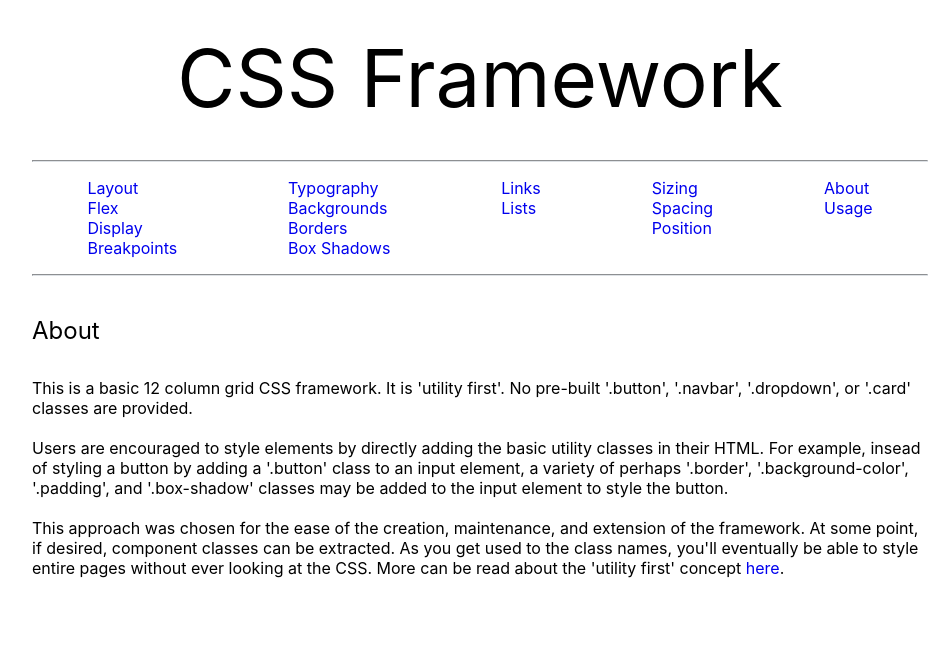
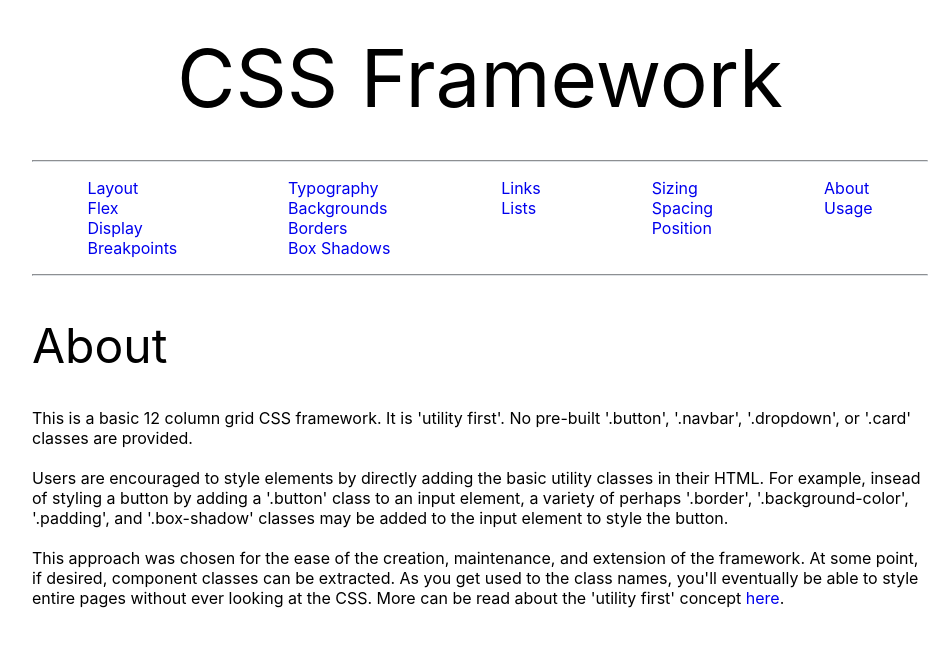
Before and after one commit to esteban90-dev/css-framework-site, a Jekyll site: the page built from index.html, in a window 1280 px wide. Shown: the top 647 px of the page, without its empty margins (160-1111 px from the left). Built offline with Jekyll 4.4.1, drawn with Linux system fonts in a browser that asks for light colours.

Commit message:
increase heading size

```diff
--- a/index.html
+++ b/index.html
@@ -3,7 +3,7 @@ layout: default
 title: About
 ---
 
-<h4 class="mb-4 mt-4">About</h4>
+<h2 class="mb-4 mt-4">About</h2>
           <p>This is a basic 12 column grid CSS framework.  It is 'utility first'.  No pre-built '.button', '.navbar', '.dropdown', or '.card' classes are provided.</p><br>
           <p>Users are encouraged to style elements by directly adding the basic utility classes in their HTML.  For example, insead of styling a button by adding a '.button' class to an input element, a variety of perhaps '.border', '.background-color', '.padding', and '.box-shadow' classes may be added to the input element to style the button.</p><br>
           <p>This approach was chosen for the ease of the creation, maintenance, and extension of the framework.  At some point, if desired, component classes can be extracted.  As you get used to the class names, you'll eventually be able to style entire pages without ever looking at the CSS.  More can be read about the 'utility first' concept <a href="https://tailwindcss.com/docs/utility-first#maintainability-concerns" target="_blank" class="link-no-underline">here</a>.</p>
--- a/layout.html
+++ b/layout.html
@@ -3,7 +3,7 @@ layout: default
 title: Layout
 ---
 
-<h4 class="mb-4 mt-4">Layout</h4>
+<h2 class="mb-4 mt-4">Layout</h2>
           <p>A basic layout using this framework is achieved with three main parts: the container, the row, and the column.</p><br>
           <p>The purpose of the container is to contain rows.  By default, the container has a 100% width.</p><br>
           <p>Rows are flex containers, and are used to contain columns.  They use negative margins to counter the padding of the columns.
```
